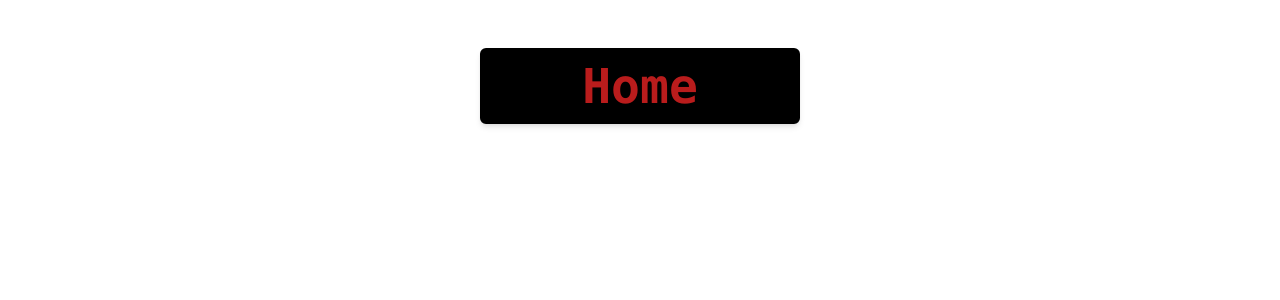
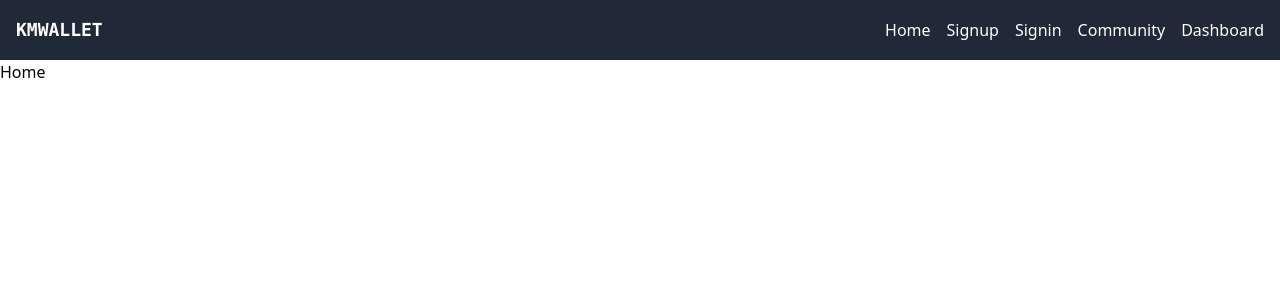
Before and after one commit to Abdirahman04/kmwallet-client-pinia, a Vue app: page / in a window 1280 px wide. Shown: the top 300 px of the page. Built offline with nearby package versions, Linux system fonts and the light colour scheme.

Commit message:
added NavBar to home

```diff
--- a/src/views/HomeView.vue
+++ b/src/views/HomeView.vue
@@ -1,9 +1,12 @@
 <template>
-  <div class="flex justify-center items-center">
-    <h1
-      class="py-3 font-mono font-bold text-center w-1/4 text-5xl text-red-700 bg-black rounded-md shadow-md m-12 border-2 border-black hover:bg-transparent hover:text-black"
-    >
-      Home
-    </h1>
+  <div class="flex flex-col h-screen">
+    <the-nav-bar></the-nav-bar>
+    <div class="flex flex-grow">
+      <h1>Home</h1>
+    </div>
   </div>
 </template>
+
+<script setup lang="ts">
+import TheNavBar from "@/components/TheNavBar.vue";
+</script>
```
